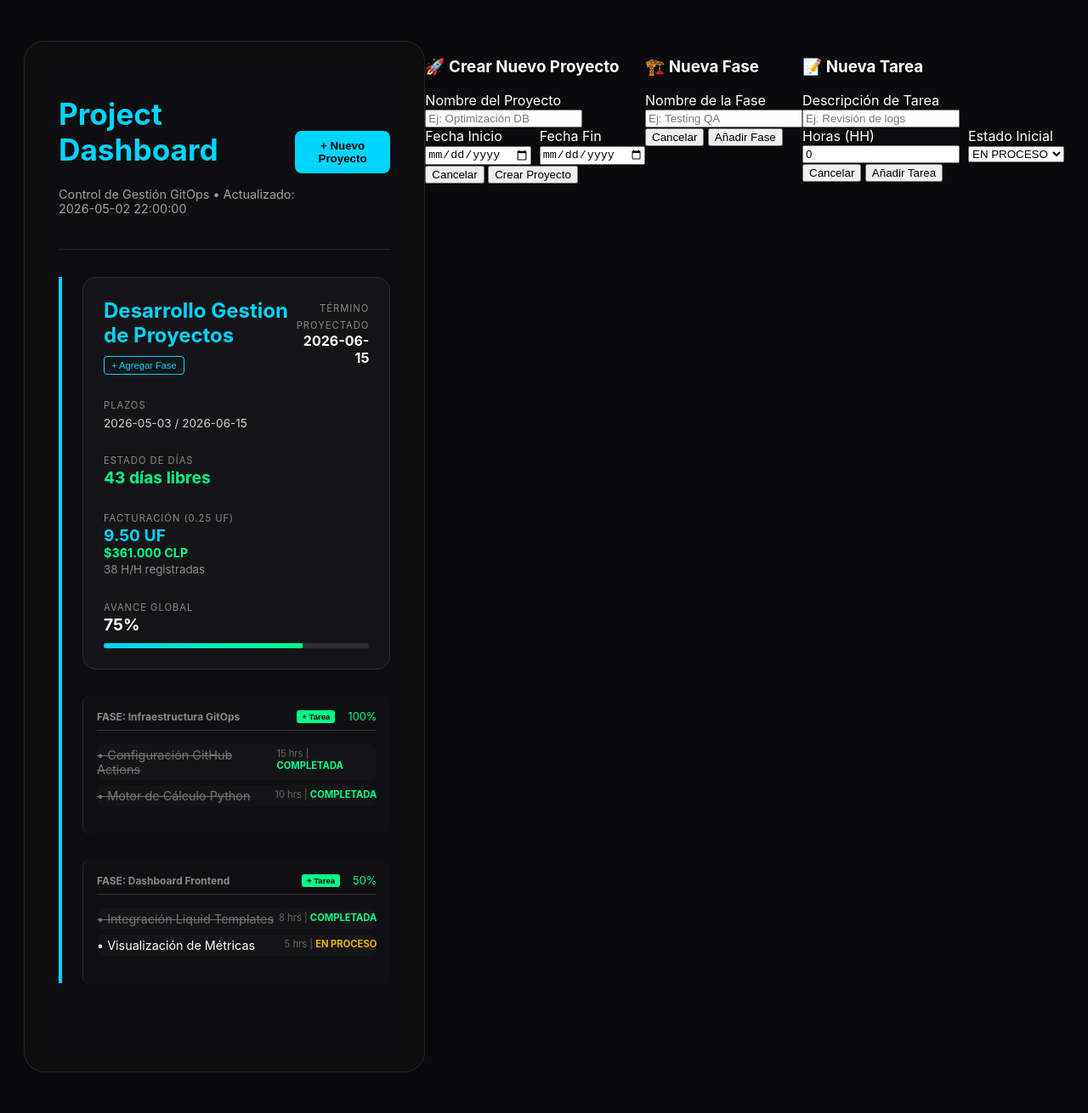
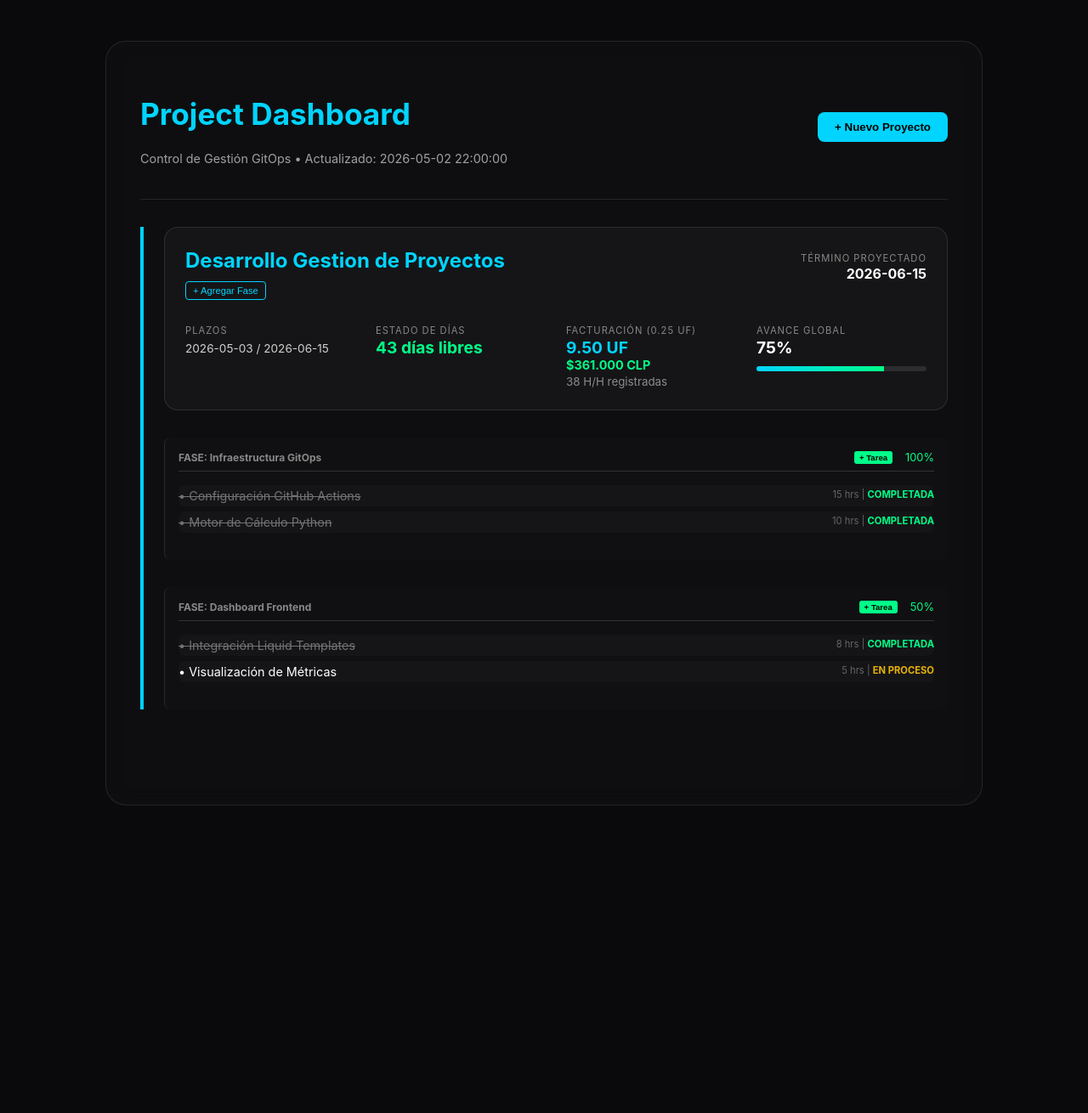
Before and after one commit to sloty00/projects, a Jekyll site: the page built from index.html, in a window 1280 px wide. Shown: the whole page at 85% size. Built offline with Jekyll 4.4.1, drawn with Linux system fonts in a browser that asks for light colours; after the commit the page ends 996 px from its top, so only the background shows below that.

Commit message:
Update project-modals.html

```diff
--- a/_includes/project-modals.html
+++ b/_includes/project-modals.html
@@ -1,4 +1,93 @@
-<!-- [MANTENER TUS ESTILOS CSS IGUAL] -->
+<!-- Estilos para los Modales (Corregidos para centrado y desenfoque) -->
+<style>
+    /* Contenedor principal que cubre toda la pantalla */
+    .modal {
+        display: none;
+        position: fixed;
+        z-index: 10000; /* Asegura estar por encima del Dashboard */
+        left: 0;
+        top: 0;
+        width: 100%;
+        height: 100%;
+        background-color: rgba(0, 0, 0, 0.85);
+        backdrop-filter: blur(8px); /* Efecto Glassmorphism de fondo */
+    }
+
+    /* Caja de contenido del modal */
+    .modal-content {
+        background: #111;
+        margin: 8% auto; /* Centrado vertical aproximado */
+        padding: 2.5rem;
+        border: 1px solid #00d4ff;
+        border-radius: 20px;
+        width: 90%;
+        max-width: 480px;
+        box-shadow: 0 0 40px rgba(0, 212, 255, 0.15);
+        color: white;
+        position: relative;
+    }
+
+    .modal-content h3 {
+        color: #00d4ff;
+        margin-top: 0;
+        font-size: 1.5rem;
+        border-bottom: 1px solid rgba(0, 212, 255, 0.2);
+        padding-bottom: 1rem;
+        margin-bottom: 1.5rem;
+    }
+
+    /* Estilos de formulario interno */
+    .form-group { margin-bottom: 1.2rem; }
+    .form-group label { display: block; font-size: 0.8rem; color: #888; margin-bottom: 6px; }
+
+    .form-group input, .form-group select {
+        width: 100%;
+        padding: 12px;
+        background: #1a1a1a;
+        border: 1px solid #333;
+        border-radius: 8px;
+        color: white;
+        font-family: inherit;
+        font-size: 0.9rem;
+    }
+
+    .form-group input:focus {
+        outline: none;
+        border-color: #00d4ff;
+        background: #222;
+    }
+
+    /* Footer y Botones */
+    .modal-footer {
+        display: flex;
+        justify-content: flex-end;
+        gap: 12px;
+        margin-top: 2.5rem;
+    }
+
+    .btn-save {
+        background: #00ff88;
+        color: #000;
+        border: none;
+        padding: 12px 24px;
+        border-radius: 8px;
+        font-weight: bold;
+        cursor: pointer;
+        transition: transform 0.2s;
+    }
+    .btn-save:hover { transform: scale(1.05); background: #00e67a; }
+
+    .btn-cancel {
+        background: transparent;
+        color: #ff4d4d;
+        border: 1px solid #ff4d4d;
+        padding: 10px 24px;
+        border-radius: 8px;
+        cursor: pointer;
+        transition: opacity 0.2s;
+    }
+    .btn-cancel:hover { opacity: 0.7; }
+</style>
 
 <!-- MODAL 1: NUEVO PROYECTO -->
 <div id="projectModal" class="modal">
@@ -29,7 +118,7 @@
 <div id="phaseModal" class="modal">
     <div class="modal-content">
         <h3>🏗️ Nueva Fase</h3>
-        <p id="target-project-label" style="font-size: 0.8rem; color: #00d4ff;"></p>
+        <p id="target-project-label" style="font-size: 0.8rem; color: #00d4ff; margin-bottom: 1rem;"></p>
         <input type="hidden" id="phase-target-project">
         <div class="form-group">
             <label>Nombre de la Fase</label>
@@ -46,7 +135,7 @@
 <div id="taskModal" class="modal">
     <div class="modal-content">
         <h3>📝 Nueva Tarea</h3>
-        <p id="target-task-label" style="font-size: 0.7rem; color: #888;"></p>
+        <p id="target-task-label" style="font-size: 0.7rem; color: #888; margin-bottom: 1rem;"></p>
         <input type="hidden" id="task-target-project">
         <input type="hidden" id="task-target-phase">
 
@@ -84,17 +173,17 @@
         document.getElementById(id).style.display = 'none';
     }
 
-    // 2. Inyección de Contexto (Para saber a qué proyecto/fase añadir)
+    // 2. Inyección de Contexto
     function openPhaseModal(projectName) {
         document.getElementById('phase-target-project').value = projectName;
-        document.getElementById('target-project-label').innerText = `Proyecto: ${projectName}`;
+        document.getElementById('target-project-label').innerText = `Añadiendo a: ${projectName}`;
         openModal('phaseModal');
     }
 
     function openTaskModal(projectName, phaseName) {
         document.getElementById('task-target-project').value = projectName;
         document.getElementById('task-target-phase').value = phaseName;
-        document.getElementById('target-task-label').innerText = `${projectName} > ${phaseName}`;
+        document.getElementById('target-task-label').innerText = `Destino: ${projectName} > ${phaseName}`;
         openModal('taskModal');
     }
 
```
